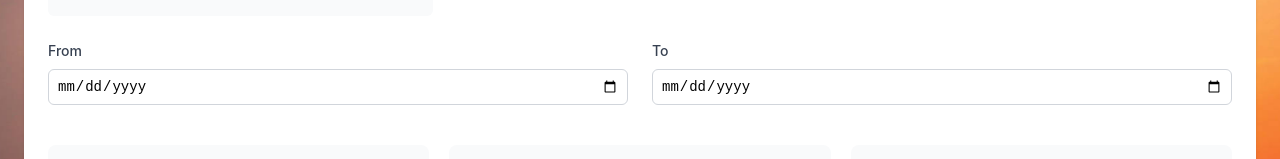
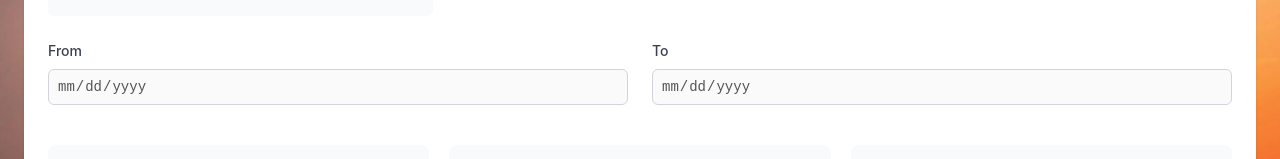
Before and after one commit to SI-2025-AIRLINE/Frontend, a React (Vite) app: page /admin/fareManagement in a window 1280 px wide. Both pictures are taken after a click on the button "Add New Fare". Shown: the part 341-500 px from the top of the page. Built offline with nearby package versions, Linux system fonts and the light colour scheme; no server answers.

Commit message:
Fixed adding new fare bugs

```diff
--- a/src/pages/FareManagement/FareManagement.jsx
+++ b/src/pages/FareManagement/FareManagement.jsx
@@ -600,6 +600,7 @@ function FareManagement() {
 
   const handleFlightSelect = (selected) => {
     setSelectedFlight(selected);
+    console.log("Selected Flight data:", selected)
     if (selected) {
       setNewFare(prev => ({
         ...prev,
@@ -772,8 +773,9 @@ function FareManagement() {
                               className="form-input"
                               value={newFare.validFrom}
                               onChange={(e) => setNewFare({ ...newFare, validFrom: e.target.value })}
-                              min={new Date(selectedFlight?.validFrom)}
-                              max={new Date(selectedFlight?.validTo)}
+                              min={selectedFlight ? formatDate(selectedFlight.validFrom) : ''}
+                              max={selectedFlight ? formatDate(selectedFlight.validTo) : ''}
+                              disabled = {!selectedFlight}
                           />
                       </div>
                       <div className="form-group">
@@ -783,8 +785,9 @@ function FareManagement() {
                               className="form-input"
                               value={newFare.validTo}
                               onChange={(e) => setNewFare({ ...newFare, validTo: e.target.value })}
-                              min={selectedFlight?.validFrom}
-                              max={selectedFlight?.validTo}
+                              min={selectedFlight ? formatDate(selectedFlight.validFrom) : ''}
+                              max={selectedFlight ? formatDate(selectedFlight.validTo) : ''}
+                              disabled = {!selectedFlight}
                           />
                       </div>
                   </div>
```
